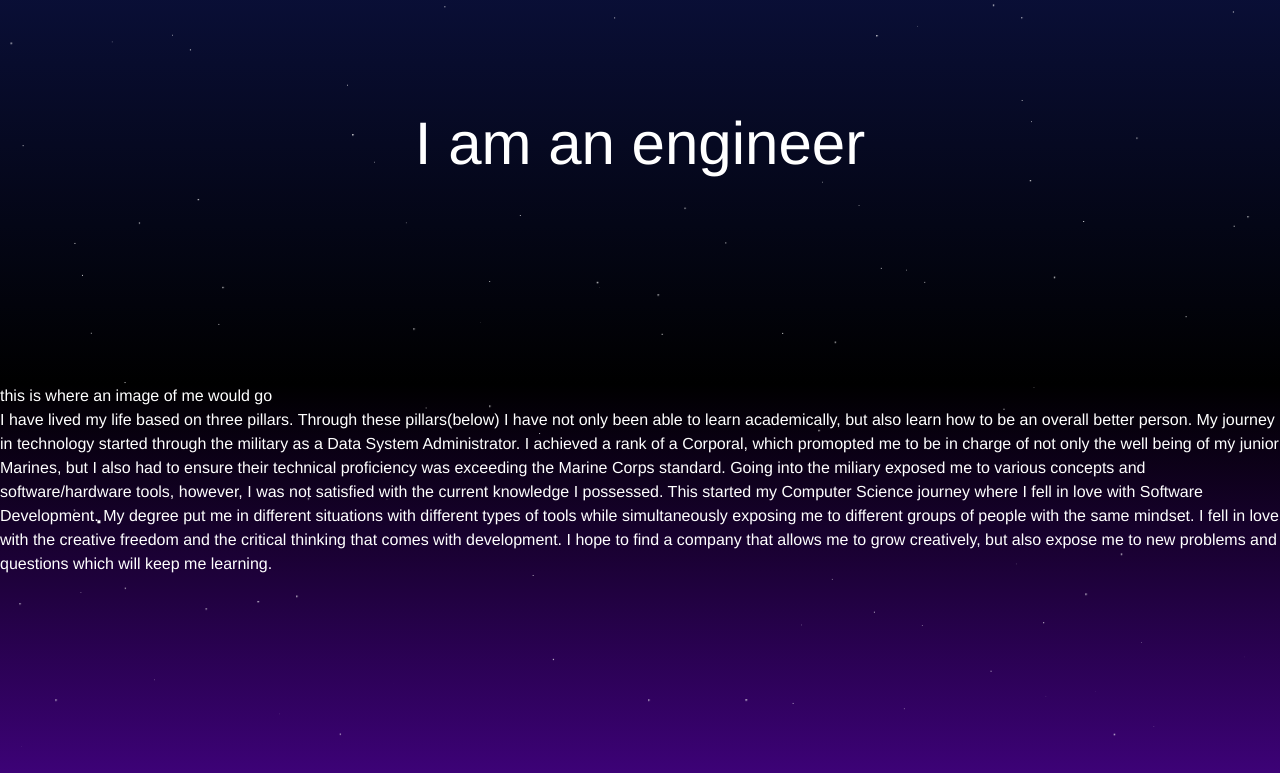
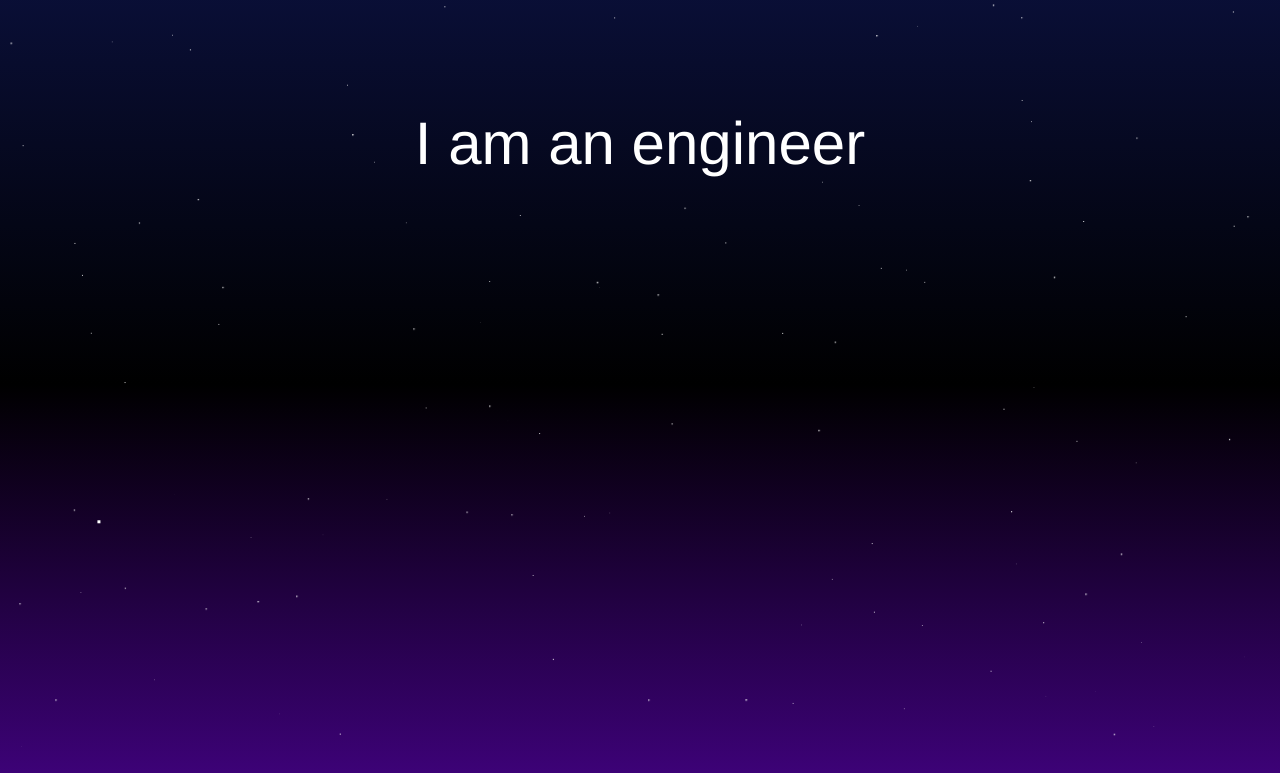
Before and after one commit to Brysonm77/PortfolioMonteiro, a React (Vite) app in the folder portfolio/: page / in a window 1280 px wide. Shown: the part 416-1189 px from the top of the page. Built offline with nearby package versions, Linux system fonts and the light colour scheme.

Commit message:
changings structure of cols and rows

```diff
--- a/portfolio/src/components/about/component.tsx
+++ b/portfolio/src/components/about/component.tsx
@@ -71,12 +71,17 @@ const About = () => {
           }}
         />
       ))}
-      <div className="text-white">
-        <div className="flex h-full flex-col justify-center">
-          <p>this is where an image of me would go</p>
-          <div className="flex flex-wrap justify-center items-center">
-            <p>
-              I have lived my life based on three pillars. Through these
+
+      <div className="flex flex-wrap md:flex-nowrap">
+        <div></div>
+      </div>
+    </div>
+  );
+};
+
+export default About;
+
+/*I have lived my life based on three pillars. Through these
 pillars(below) I have not only been able to learn academically,
 but also learn how to be an overall better person. My journey in
 technology started through the military as a Data System
@@ -93,13 +98,4 @@ const About = () => {
 with the creative freedom and the critical thinking that comes
 with development. I hope to find a company that allows me to grow
 creatively, but also expose me to new problems and questions which
-              will keep me learning.
-            </p>
-          </div>
-        </div>
-      </div>
-    </div>
-  );
-};
-
-export default About;
+will keep me learning.*/
```
Lines whose indentation alone changed are shown as unchanged.
